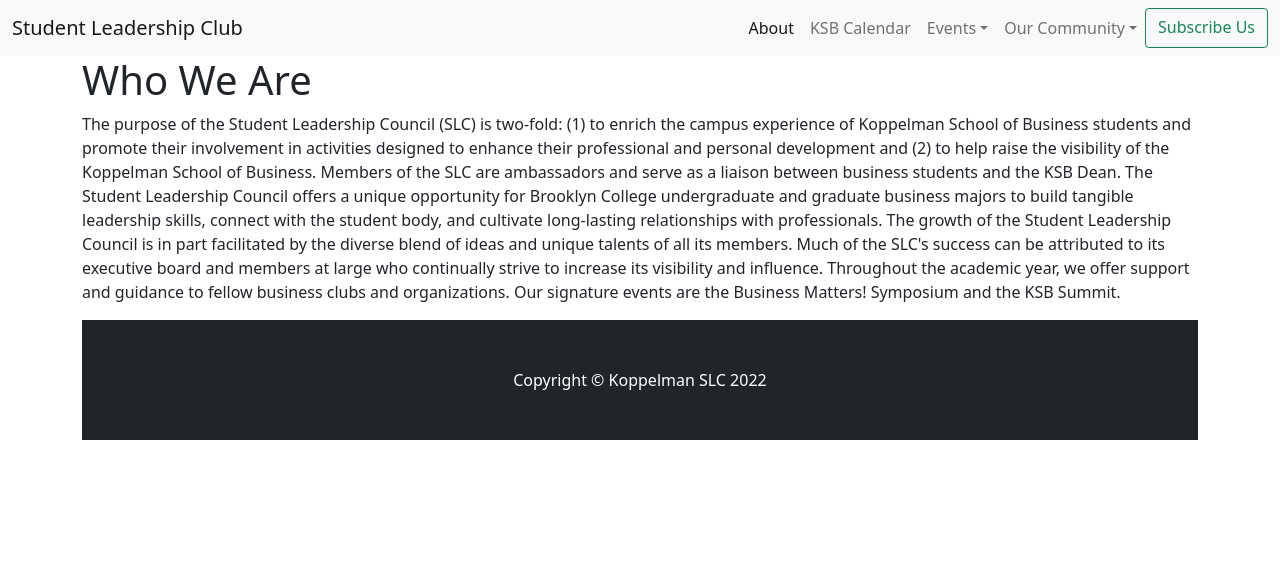
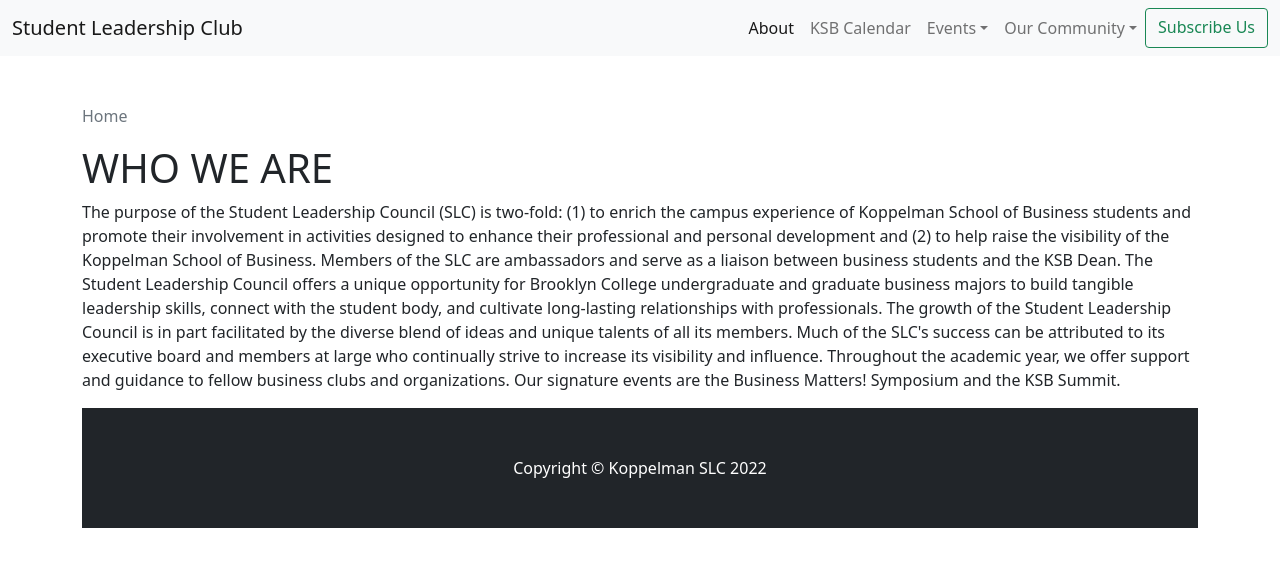
Before and after one commit to Koppelman-Student-Leadership-Council/slc-next, a Next.js app: page /about in a window 1280 px wide. Shown: the top 566 px of the page. Built offline with nearby package versions, Linux system fonts and the light colour scheme.

Commit message:
layout | calendar

```diff
--- /dev/null
+++ b/components/Breadcrumb.js
@@ -0,0 +1,72 @@
+import React, { useEffect, useState } from 'react';
+import { useRouter } from 'next/router';
+import Link from 'next/link';
+
+var convertBreadcrumb = string => {
+    return string
+        .replace(/-/g, ' ')
+        .replace(/oe/g, 'ö')
+        .replace(/ae/g, 'ä')
+        .replace(/ue/g, 'ü')
+
+};
+
+
+const Breadcrumbs = () => {
+    const router = useRouter();
+    const [breadcrumbs, setBreadcrumbs] = useState(null);
+
+    useEffect(() => {
+        if (router) {
+            const linkPath = router.asPath.split('/');
+            linkPath.shift();
+
+            var pathArray = linkPath.map((path, i) => {
+                return { breadcrumb: path, href: '/' + linkPath.slice(0, i + 1).join('/') };
+            });
+
+            pathArray.splice(-1);
+
+            setBreadcrumbs(pathArray);
+        }
+    }, [router]);
+
+    if (!breadcrumbs) {
+        return null;
+    }
+
+    return (
+        <nav aria-label="breadcrumbs">
+            <ol className="breadcrumb bg-white">
+                <li className="text-xl font-bold text-decoration-none ">
+                    <Link href="/"  ><a className="text-decoration-none text-secondary">Home</a></Link>
+                </li>
+                {breadcrumbs.map((breadcrumb, i) => {
+                    return (
+                        <>
+
+                            <p className="text-xl font-bold text-decoration-none text-secondary ">&nbsp;/&nbsp;</p>
+                            <li key={breadcrumb.href} className="text-xl font-bold text-decoration-none " >
+                                <Link href={breadcrumb.href}>
+                                    <a className="text-decoration-none text-secondary" >
+                                        {capitalizeFirstLetter(convertBreadcrumb(breadcrumb.breadcrumb))}
+                                    </a>
+                                </Link>
+                            </li>
+                        </>
+                    );
+                })}
+            </ol>
+        </nav>
+    );
+};
+
+export default Breadcrumbs;
+
+function capitalizeFirstLetter(string) {
+    return string.charAt(0).toUpperCase() + string.slice(1);
+}
+// <div className="flex items-center">
+{/* <img src={picture} className="w-12 h-12 rounded-full mr-4" alt={name} />
+<div className="text-xl font-bold">{name}</div>
+</div> */}
--- a/components/Header.js
+++ b/components/Header.js
@@ -18,7 +18,7 @@
                             </Link>
                         </li>
                         <li class="nav-item">
-                            <a class="nav-link" href="#">KSB Calendar</a>
+                            <Link href="/calendar" ><a class="nav-link" href="#">KSB Calendar</a></Link>
                         </li>
                         <li class="nav-item dropdown">
                             <a class="nav-link dropdown-toggle" href="#" id="navbarDropdown" role="button" data-bs-toggle="dropdown" aria-expanded="false">
--- /dev/null
+++ b/components/post-title.js
@@ -0,0 +1,21 @@
+
+
+import Breadcrumbs from "./Breadcrumb"
+
+export default function PostTitle({ children, breadcrumb }) {
+  return (
+    <>
+      <div className="" >
+        <br />
+        <br />
+        {breadcrumb && <Breadcrumbs />}
+        <h1 className=" closer-top text-6xl md:text-7xl lg:text-8xl font-bold tracking-tighter leading-tight md:leading-none mb-12 ml-2">
+          {children}
+        </h1>
+
+      </div>
+    </>
+  )
+}
+
+// class: max-w-2xl mx-auto center
--- a/pages/about.js
+++ b/pages/about.js
@@ -1,8 +1,10 @@
 import Layout from "../components/Layout";
+import PostTitle from  "../components/post-title";
+
 function HomePage() {
     return <>
        <Layout>
-       <h1>Who We Are</h1>
+           <PostTitle breadcrumb>WHO WE ARE</PostTitle>
         <div className="">
             <p>The purpose of the Student Leadership Council (SLC) is two-fold: (1) to enrich the campus experience of Koppelman School of Business students and promote their involvement in activities designed to enhance their professional and personal development and (2) to help raise the visibility of the Koppelman School of Business. Members of the SLC are ambassadors and serve as a liaison between business students and the KSB Dean.
 
```
Also changed, not shown: pages/calendar.js (added).
